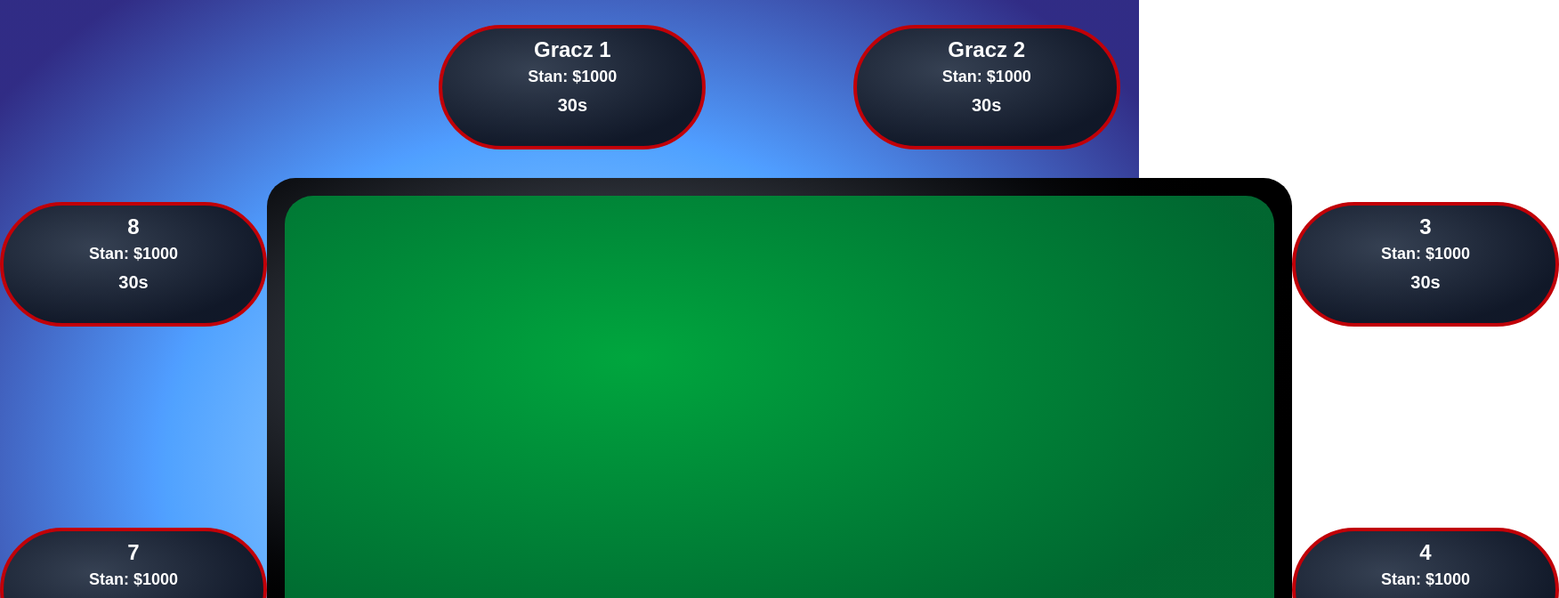
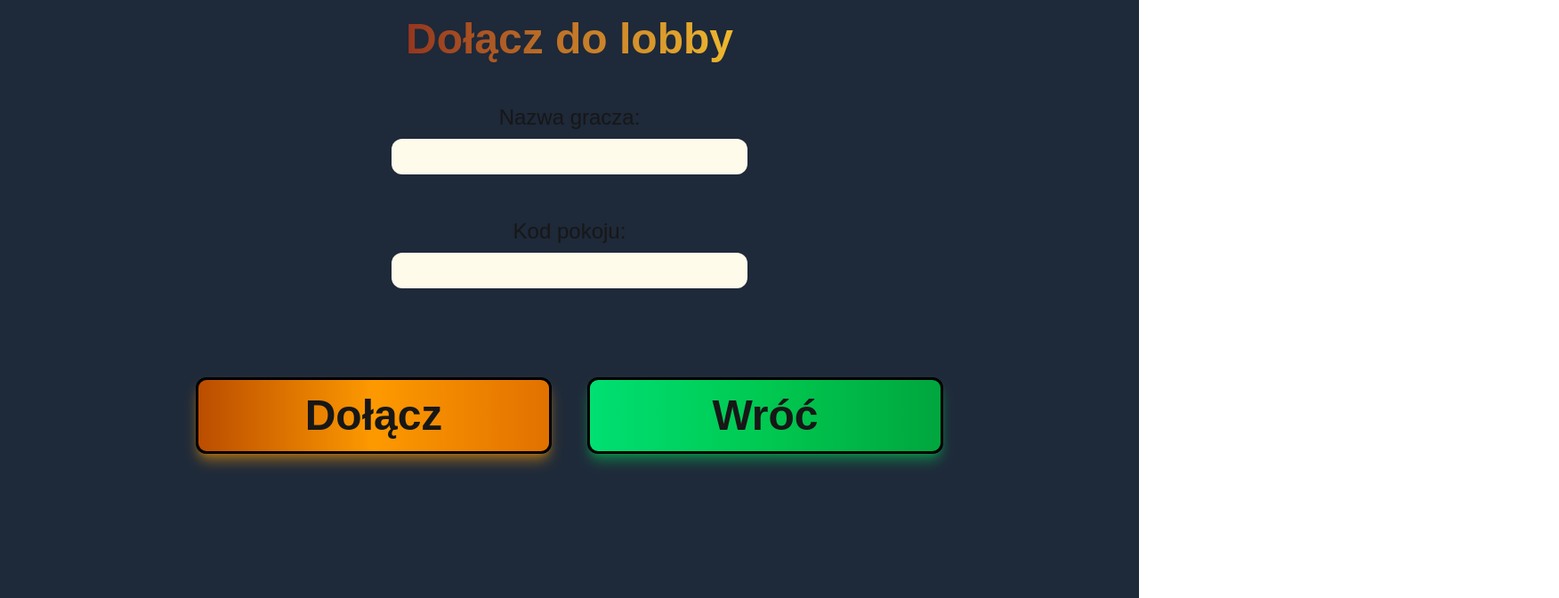
Before and after one commit to Descaplis/Poker, a Next.js app in the folder poker/: page / in a window 1280 px wide. Shown: the top 672 px of the page at 89% size, 1752 px wide, since content can reach past the window. Built offline with nearby package versions, Linux system fonts and the light colour scheme.

Commit message:
Join and back

```diff
--- a/poker/src/app/Components/create-lobby.jsx
+++ b/poker/src/app/Components/create-lobby.jsx
@@ -1,10 +1,11 @@
 'use client'
 
-import { useState, useRef } from "react";
+import { useState, useRef, useRouter } from "react";
 
 export default function CreateLobby() {
     const [plyrCount, setPlyrCount] = useState(4);
     const plyrRange = useRef();
+    const goBack = useRouter();
 
     return (
         <div className="max-w-full max-h-240 bg-gray-800">
@@ -37,7 +38,7 @@ export default function CreateLobby() {
                         <label className="text-white text-xl font-black mt-16">Czas na ruch:</label>
                         <input className="w-120 bg-amber-50 p-2 mb-15 rounded-xl border-yellow-600 border-solid border-4
                             focus:ring-4 focus:outline-none focus:ring-amber-500 dark:focus:ring-amber-800" type="text" name="moveTime"></input>
-                        <button type="button" className="bg-gradient-to-r from-green-400 via-green-500 to-green-600
+                        <button type="button" onClick={() => goBack.back()} className="bg-gradient-to-r from-green-400 via-green-500 to-green-600
                             hover:bg-gradient-to-br focus:ring-4 focus:outline-none focus:ring-green-300 dark:focus:ring-green-800
                             shadow-lg shadow-green-500/50 dark:shadow-lg dark:shadow-green-800/80 rounded-base text-center
                             w-100 p-4 m-5 border-3 border-black self-start rounded-xl text-5xl font-black cursor-pointer">Wróć</button>
--- /dev/null
+++ b/poker/src/app/Components/join-lobby.jsx
@@ -0,0 +1,30 @@
+'use client'
+
+import React from "react";
+import { useRouter } from "next/navigation";
+
+export default function JoinLobby(){
+    const goBack = useRouter();
+
+    return (
+        <div className="max-w-full h-239 bg-gray-800">
+            <h1 className="bg-clip-text text-transparent bg-gradient-to-r from-red-900 from-30% to-amber-300 to-70% text-5xl font-black text-center p-5">Dołącz do lobby</h1>
+            <form id="join-form" className="p-5 flex flex-col items-center">
+                <label className="text-2xl p-2">Nazwa gracza:</label>
+                <input type="text" className="w-100 bg-amber-50 p-2 rounded-xl text-black" name="nickname"></input>
+                <label className="text-2xl p-2 mt-10">Kod pokoju:</label>
+                <input type="text" className="w-100 bg-amber-50 p-2 rounded-xl text-black" name="roomCode"></input>
+                <div className="flex flex-row mt-20">
+                    <button type="submit" className="bg-gradient-to-r from-amber-700 via-amber-500 to-amber-600
+                        hover:bg-gradient-to-br focus:ring-4 focus:outline-none focus:ring-amber-300 dark:focus:ring-amber-700
+                        shadow-lg shadow-amber-500/50 dark:shadow-lg dark:shadow-amber-800/80 rounded-base text-center
+                        w-100 p-4 m-5 border-3 border-black self-end-safe rounded-xl text-5xl font-black cursor-pointer">Dołącz</button>
+                    <button type="button" onClick={() => goBack.back()} className="bg-gradient-to-r from-green-400 via-green-500 to-green-600
+                        hover:bg-gradient-to-br focus:ring-4 focus:outline-none focus:ring-green-300 dark:focus:ring-green-700
+                        shadow-lg shadow-green-500/50 dark:shadow-lg dark:shadow-green-800/80 rounded-base text-center
+                        w-100 p-4 m-5 border-3 border-black self-start rounded-xl text-5xl font-black cursor-pointer">Wróć</button>
+                </div>
+            </form>
+        </div>
+    )
+}
--- a/poker/src/app/page.js
+++ b/poker/src/app/page.js
@@ -4,6 +4,7 @@ import CreateLobby from "./Components/create-lobby";
 import Player from "./Components/Player";
 import Lobby from "./Components/lobby";
 import TheGame from "./Components/theGame";
+import JoinLobby from "./Components/join-lobby";
 // import db from "../../server/db";
 
 // async function getPersons() {
@@ -21,7 +22,7 @@ export default async function Home() {
 
   return (
     <div className="max-w-full max-h-full">
-      <TheGame/>
+      <JoinLobby/>
       <ol>
         {/* {people.map((person) => (
           <li key={person.PersonID}>{person.FirstName} {person.LastName} from  {person.Address}, {person.City}</li>
```
Also changed, not shown: poker/public/images/table.png (added).
